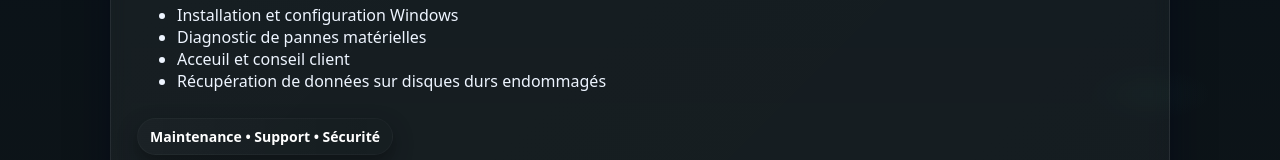
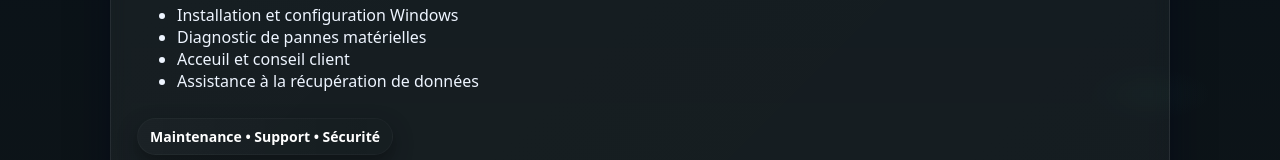
Before and after one commit to gabrielle-sio/portfolio, a plain HTML site: page skills.html in a window 1280 px wide. Shown: the part 562-722 px from the top of the page. Drawn offline with Linux system fonts and the light colour scheme.

Commit message:
Update data recovery skill description

```diff
--- a/skills.html
+++ b/skills.html
@@ -161,7 +161,7 @@
     <li>Installation et configuration Windows</li>
     <li>Diagnostic de pannes matérielles</li>
     <li>Acceuil et conseil client</li>
-    <li>Récupération de données sur disques durs endommagés</li>
+    <li>Assistance à la récupération de données</li>
   </ul>
 
   <span class="badge">Maintenance • Support • Sécurité</span>
```
